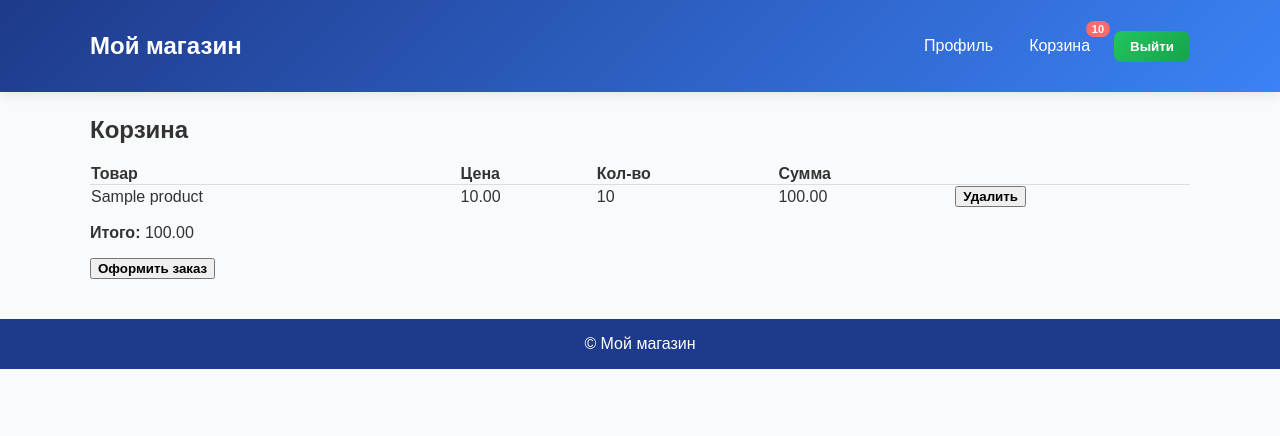
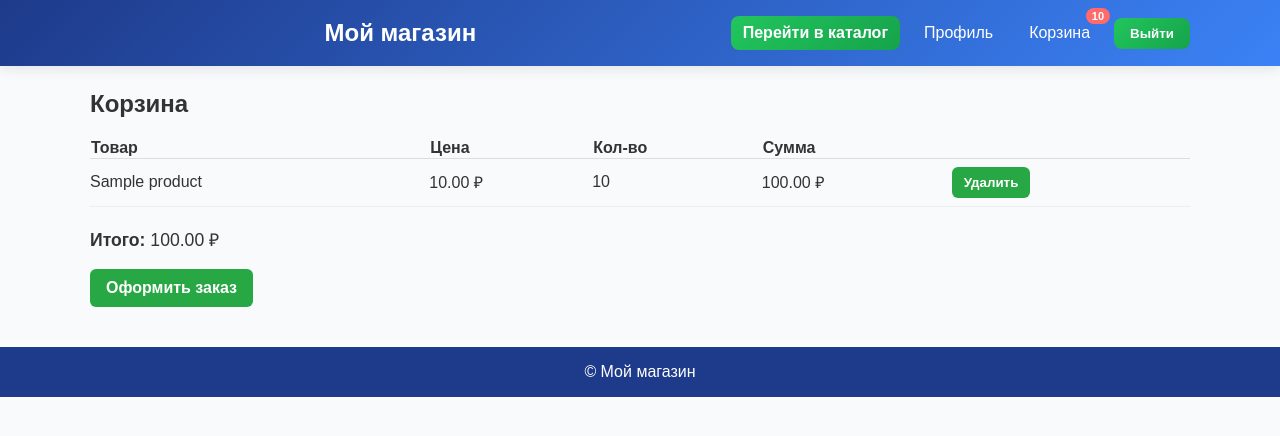
Before and after one commit to MaxEtmanov/online_shop, a Django app: page /orders/cart/ in a window 1280 px wide. Shown: the top 436 px of the page. Run offline with Django 5.2, Linux system fonts and the light colour scheme; a user stored in the database is signed in; tables that the repository leaves empty hold one stand-in row (values such as "Sample post").

Commit message:
Проект обновлен

```diff
--- a/orders/templates/orders/cart.html
+++ b/orders/templates/orders/cart.html
@@ -8,20 +8,28 @@
 <table style="width:100%; border-collapse:collapse;">
   <thead>
     <tr style="text-align:left; border-bottom:1px solid #ddd;">
-      <th>Товар</th><th>Цена</th><th>Кол-во</th><th>Сумма</th><th></th>
+      <th>Товар</th>
+      <th>Цена</th>
+      <th>Кол-во</th>
+      <th>Сумма</th>
+      <th></th>
     </tr>
   </thead>
   <tbody>
     {% for it in items %}
-    <tr>
-      <td>{{ it.product.name }}</td>
-      <td>{{ it.product.price }}</td>
-      <td>{{ it.quantity }}</td>
-      <td>{{ it.get_total_price }}</td>
-      <td>
-        <form method="post" action="{% url 'orders:remove_from_cart' it.id %}">
+    <tr style="border-bottom:1px solid #eee;">
+      <td style="padding:8px 0;">{{ it.product.name }}</td>
+      <td style="padding:8px 0;">{{ it.product.price }} ₽</td>
+      <td style="padding:8px 0;">{{ it.quantity }}</td>
+      <td style="padding:8px 0;">{{ it.get_total_price }} ₽</td>
+      <td style="padding:8px 0;">
+        <form method="post" action="{% url 'orders:remove_from_cart' it.id %}" style="margin:0;">
           {% csrf_token %}
-          <button type="submit">Удалить</button>
+          <button type="submit"
+            style="padding:8px 12px; background:#28a745; color:white;
+                   border:none; border-radius:6px; cursor:pointer;">
+            Удалить
+          </button>
         </form>
       </td>
     </tr>
@@ -29,10 +37,16 @@
   </tbody>
 </table>
 
-<p><strong>Итого:</strong> {{ total }}</p>
+<p style="margin-top:20px; font-size:1.1rem;">
+  <strong>Итого:</strong> {{ total }} ₽
+</p>
 
 <form method="get" action="{% url 'orders:checkout' %}">
-  <button type="submit">Оформить заказ</button>
+  <button type="submit"
+    style="padding:10px 16px; background:#28a745; color:white;
+           border:none; border-radius:6px; cursor:pointer; font-size:1rem;">
+    Оформить заказ
+  </button>
 </form>
 
 {% else %}
--- a/products/templates/products/product_list.html
+++ b/products/templates/products/product_list.html
@@ -8,7 +8,6 @@
 <!-- Список категорий -->
 <nav style="margin-bottom: 20px;">
     <strong>Категории:</strong>
-    <a href="{% url 'products:list' %}" style="color: black; margin-right: 10px;">Все</a>
 
     {% for category in categories %}
         <a href="{% url 'products:by_category' category.id %}"
--- a/templates/base.html
+++ b/templates/base.html
@@ -161,8 +161,15 @@
 <body>
     <header>
         <div class="site-header">
-        <h1 class="site-title"><a href="{% url 'home' %}" style="color:inherit;">Мой магазин</a></h1>
+          <!-- Текст по центру -->
+          <div class="site-title" style="text-align:center; flex:1;">
+            Мой магазин
+          </div>
+
+          <!-- Навигация -->
           <nav class="site-nav">
+            <a href="{% url 'products:list' %}" class="btn-add">Перейти в каталог</a>
+
             {% if user.is_authenticated %}
               <a href="{% url 'users:profile' %}" title="Профиль">Профиль</a>
               <a class="cart-badge" href="{% url 'orders:cart_view' %}">Корзина
@@ -177,11 +184,11 @@
             {% else %}
               <a href="{% url 'users:signup' %}" class="btn-add">Регистрация</a>
               <a href="{% url 'login' %}" class="btn-add">Вход</a>
-            <a href="{% url 'products:list' %}">Каталог</a>
             {% endif %}
           </nav>
         </div>
       </header>
+
 
     {% if messages %}
       <div class="messages-container" role="status" aria-live="polite">
```
Also changed, not shown: orders/templates/orders/checkout_confirm.html (+18 -9 lines). Lines whose indentation alone changed are shown as unchanged.
